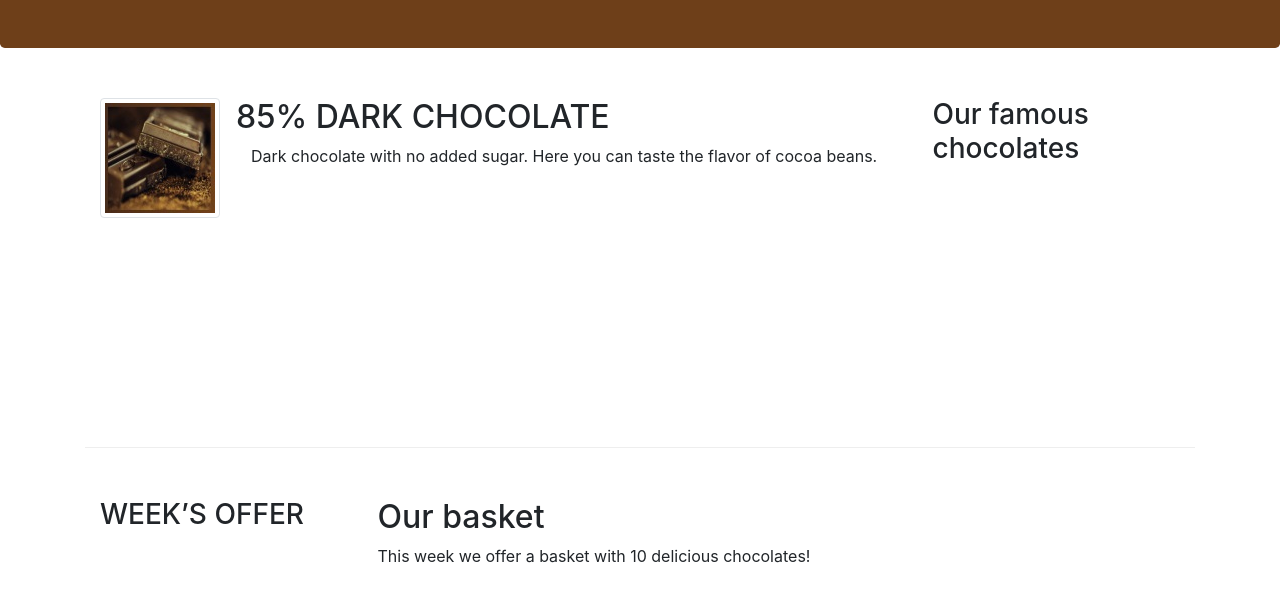
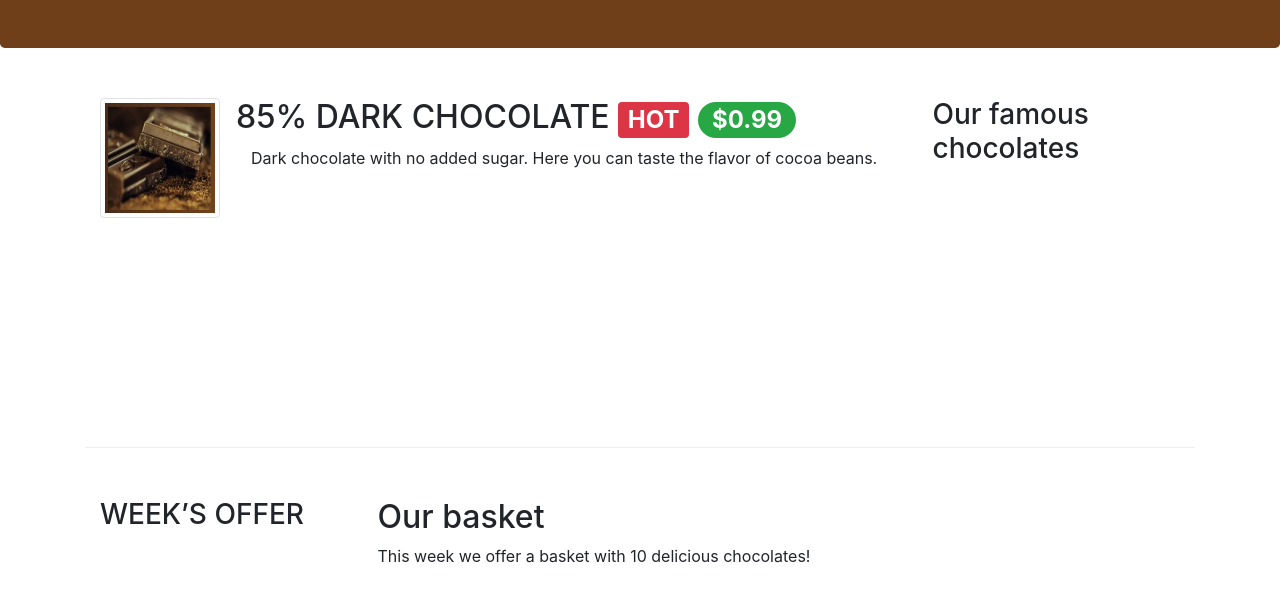
Before and after one commit to triantac/CharaLeChocolat, a plain HTML site: page index.html in a window 1280 px wide. Shown: the part 265-866 px from the top of the page. Drawn offline with nearby package versions, Linux system fonts and the light colour scheme.

Commit message:
Alerting Users

```diff
--- a/index.html
+++ b/index.html
@@ -64,7 +64,9 @@
                     <img class="d-flex mr-3 img-thumbnail align-self-center"
                         src="images/dark85.jpg" alt="85% DARK CHOCOLATE">
                     <div class="media-body">
-                        <h2 class="mt-0">85% DARK CHOCOLATE</h2>
+                        <h2 class="mt-0">85% DARK CHOCOLATE <span class="badge badge-danger">HOT</span>
+                            <span class="badge badge-pill badge-success">$0.99</span>
+                        </h2>
                         <p class="col d-none d-md-block">Dark chocolate with no added sugar.
                         Here you can taste the flavor of cocoa beans.</p>
                     </div>
```
